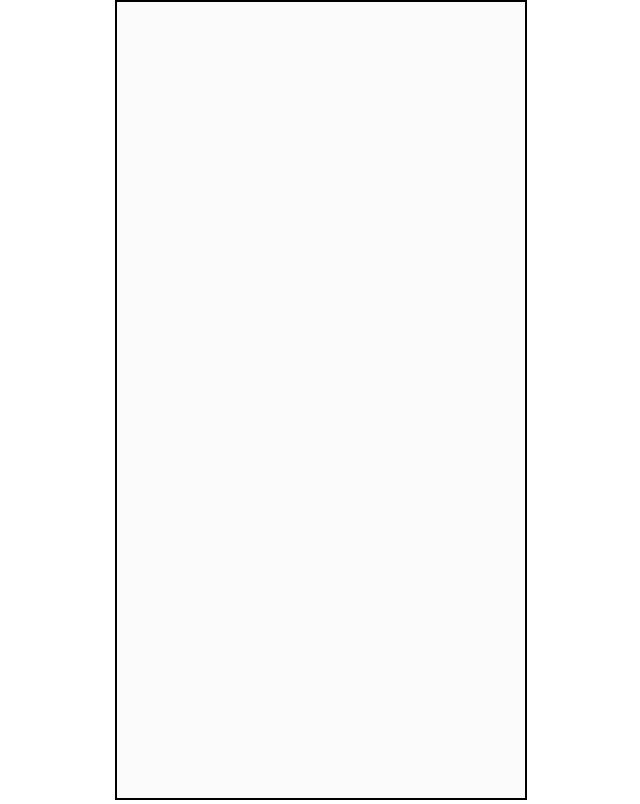
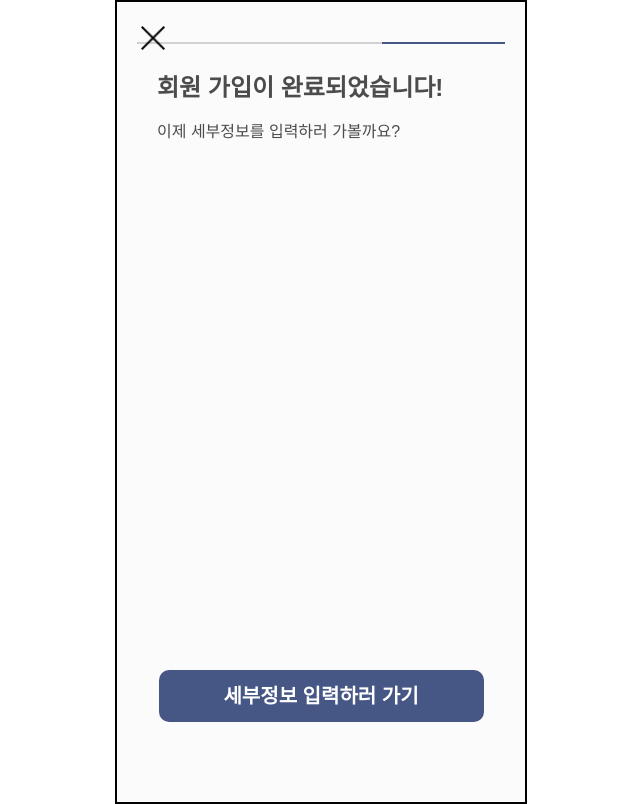
Before and after one commit to UMC-8th-Hackathon-Team-Name/dentistry_FE, a React (Vite) app in the folder app/: page /signup/complete in a window 1280 px wide. Before the commit this address had no page. Shown: the whole page, without its empty margins (319-959 px from the left). Built offline with nearby package versions, Linux system fonts and the light colour scheme; a web font is replaced by a local one.

Commit message:
feat/signup-complete

```diff
--- a/app/src/App.tsx
+++ b/app/src/App.tsx
@@ -5,6 +5,7 @@ import Terms from "./auth/Terms";
 import Main from "./main/Main";
 import SignupEmail from "./auth/SignupEmail";
 import SignupPassword from "./auth/SignupPassword";
+import SignupComplete from "./auth/SignupComplete";
 
 function App() {
   return (
@@ -16,6 +17,7 @@ function App() {
           <Route path="/main" element={<Main />} />
           <Route path="/signup/email" element={<SignupEmail />} />
           <Route path="/signup/password" element={<SignupPassword />} />
+          <Route path="/signup/complete" element={<SignupComplete />} />
         </Routes>
       </div>
     </BrowserRouter>
--- /dev/null
+++ b/app/src/auth/SignupComplete.tsx
@@ -0,0 +1,50 @@
+import { useNavigate } from "react-router-dom";
+
+import closeIcon from "/src/assets/close_icon.png";
+
+import Button from "../components/common/Button";
+import ProgressBar from "../components/common/ProgressBar";
+
+const SignupComplete = () => {
+  const nav = useNavigate();
+
+  return (
+    <div className="relative flex flex-col items-center justify-end w-full h-screen gap-4">
+      {/* 닫기 버튼 */}
+      <div>
+        <img
+          src={closeIcon}
+          alt="closeButton"
+          className="absolute w-6 h-6 cursor-pointer top-6 left-6"
+          onClick={() => {
+            nav("/");
+          }}
+        />
+      </div>
+
+      <ProgressBar currentStep={3} totalSteps={3} />
+
+      <div className="flex flex-col w-full gap-4 px-10">
+        <div className="text-2xl font-semibold text-[#4C4C4C]">
+          회원 가입이 완료되었습니다!
+        </div>
+        <div className="text-base font-normal text-[#4C4C4C] mb-3">
+          이제 세부정보를 입력하러 가볼까요?
+        </div>
+      </div>
+
+      {/* Container */}
+      <div className="w-96 h-[630px] flex flex-col justify-end items-center pt-12 pb-20 px-7">
+        <Button
+          text={"세부정보 입력하러 가기"}
+          type={"button"}
+          onClick={() => {
+            nav("/");
+          }}
+        />
+      </div>
+    </div>
+  );
+};
+
+export default SignupComplete;
--- a/app/src/auth/SignupPassword.tsx
+++ b/app/src/auth/SignupPassword.tsx
@@ -28,7 +28,7 @@ const SignupPassword = () => {
     const isAuthorized = mockData.some((item) => item.pass === password);
 
     if (isPasswordValid && isMatch && isAuthorized) {
-      nav("/signup/email"); // 다음 단계로 이동
+      nav("/signup/complete"); // 다음 단계로 이동
     }
   };
 
@@ -41,7 +41,7 @@ const SignupPassword = () => {
           alt="closeButton"
           className="absolute w-6 h-6 cursor-pointer top-6 left-6"
           onClick={() => {
-            nav("/");
+            nav("/signup/complete");
           }}
         />
       </div>
```
